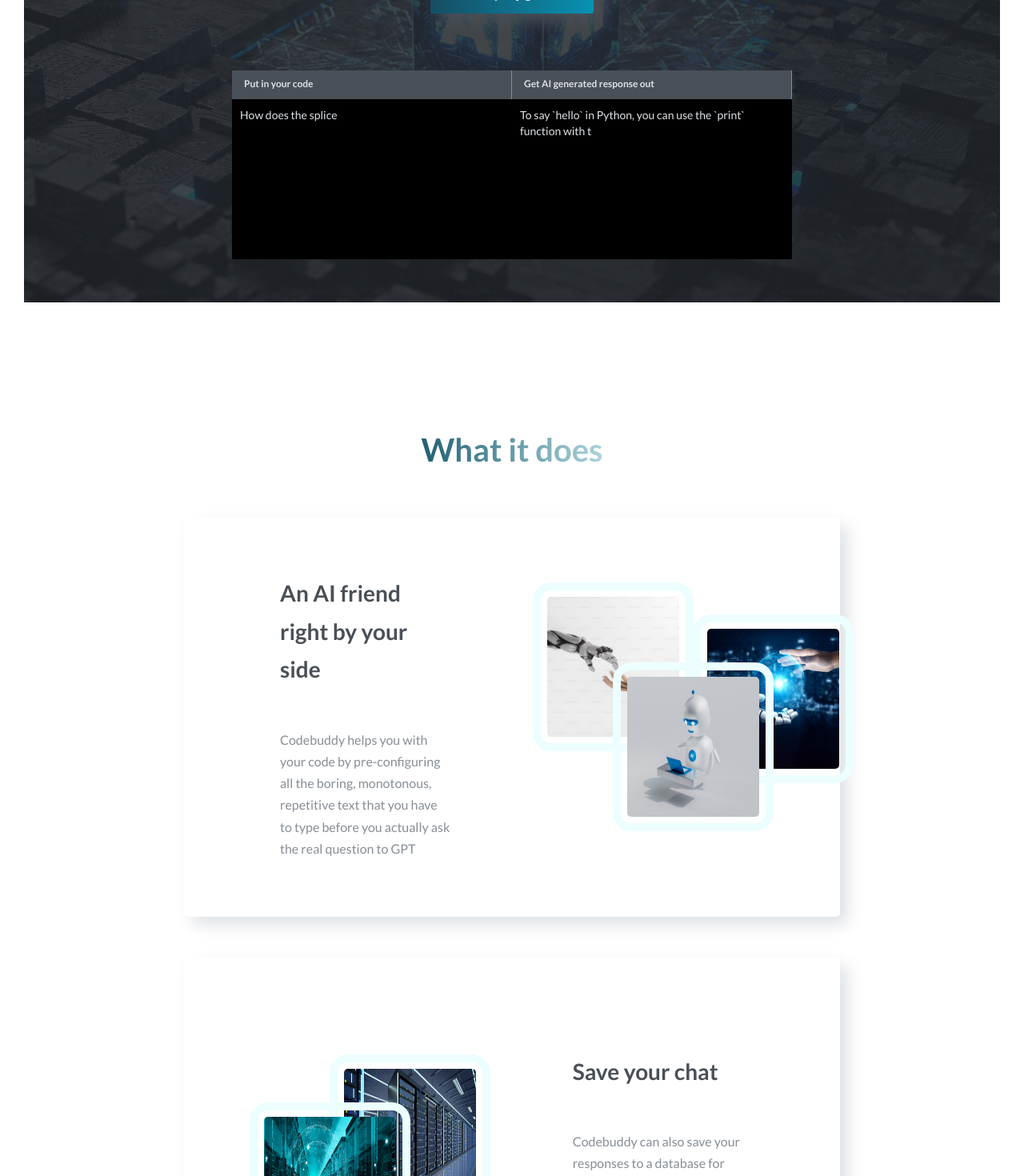
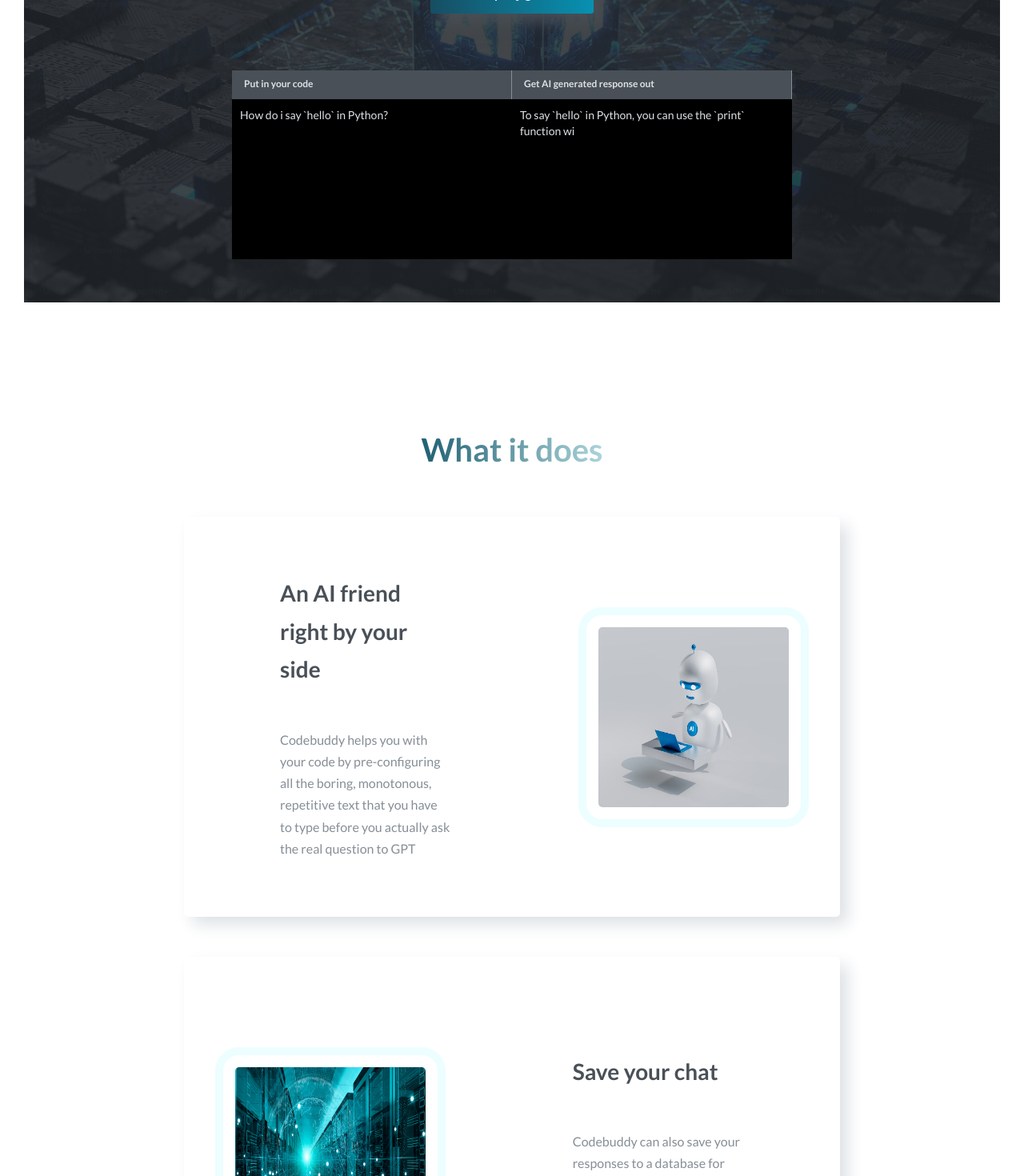
Before and after one commit to MichaelSukkiSong/Codebuddy, a React (Create React App) app in the folder codebuddy_client/: page / in a window 1280 px wide. Shown: the part 380-1850 px from the top of the page at 80% size. Built offline with nearby package versions, Linux system fonts and the light colour scheme; no server answers.

Commit message:
changed landing page pic to one and made it responsive

```diff
--- a/codebuddy_client/src/pages/LandingPage.js
+++ b/codebuddy_client/src/pages/LandingPage.js
@@ -3,10 +3,7 @@
 import Typewriter from 'typewriter-effect';
 import Footer from '../components/Footer';
 import aboutImage1 from '../images/photo-1684369175833-4b445ad6bfb5.jpg';
-import aboutImage1_1 from '../images/3fd76d777b1ae60a79ff62695db9f38f.jpeg';
-import aboutImage1_2 from '../images/premium_photo-1680608979589-e9349ed066d5.jpg';
 import aboutImage2 from '../images/data-center-network-3wz76kas9x1nwy42.jpeg';
-import aboutImage2_1 from '../images/Data Center.jpeg';
 
 const LandingPage = () => {
   return (
@@ -41,19 +38,10 @@
                     'How could i make the code more efficient?',
                     'Show me a useful API that I can use to build a space related personal project',
                     'How do you write test code? ',
-                    `Change this code to an another language.
-
-                    class OpenAI {
-                      static getInstance() {
-                        return new OpenAI({
-                          apiKey: keys.openaiApiKey,
-                        });
-                      }
-                      `,
                   ],
                   autoStart: true,
                   loop: false,
-                  pauseFor: 4500,
+                  pauseFor: 5500,
                   deleteSpeed: 1,
                   delay: 10,
                 }}
@@ -70,8 +58,8 @@
               <Typewriter
                 options={{
                   strings: [
-                    'To say `hello` in Python, you can use the `print` function with the string `Hello` inside parentheses...',
-                    'The syntax of the splice method is as follows...splice(start, deleteCount)...',
+                    'To say `hello` in Python, you can use the `print` function with the string `Hello` inside parentheses.',
+                    'In JavaScript, there is no built-in splice method for strings. However, there is a splice method for arrays. The splice method is used to modify an array by adding or removing elements from it.',
                     'There is a small typo in your code. Instead of `csonsole.log`, it should be `console.log`...',
                     `Here is one way to implement a stack using three queues in JavaScript:
 
@@ -82,17 +70,9 @@
     this.queue3 = [];
   }
 } ...`,
-                    '1. Use efficient data structures: Ensure you are using the appropriate data structures for your code...',
-                    'NASA API provides a range of space-related data that can be useful for your project...',
-                    'To write test code, you can use a testing framework/library like JUnit for Java or PyTest for Python...',
-                    `class OpenAI:
-    @staticmethod
-    def getInstance():
-        return OpenAI(keys.openaiApiKey)
-
-    def __init__(self, config):
-        self.configuration = Configuration(config)
-        self.openai = OpenAIApi(self.configuration)`,
+                    '1. Use Proper Data Structures: Choose the right data structures for your specific needs. 2. Minimize DOM Manipulation: DOM manipulation is often a performance bottleneck. ',
+                    'Certainly! One exciting space-related API you can use for personal projects is the NASA API (Application Programming Interface). NASA provides a variety of APIs that allow you to access a wealth of space-related data and imagery.',
+                    '1. Choose a Testing Framework: Select a testing framework compatible with your programming language (e.g., Jest for JavaScript, pytest for Python). 2. Write Test Cases: 3. Run Your Tests',
                   ],
                   autoStart: true,
                   loop: false,
@@ -124,16 +104,6 @@
                   src={aboutImage1}
                   alt="about image1"
                 />
-                <img
-                  className="section__about--image-2"
-                  src={aboutImage1_1}
-                  alt="about image1_1"
-                />
-                <img
-                  className="section__about--image-3"
-                  src={aboutImage1_2}
-                  alt="about image1_2"
-                />
               </div>
             </div>
           </div>
@@ -144,11 +114,6 @@
                   src={aboutImage2}
                   alt="about image2"
                   className="section__about--image-1"
-                />
-                <img
-                  src={aboutImage2_1}
-                  alt="about image2_1"
-                  className="section__about--image-2"
                 />
               </div>
             </div>
--- a/codebuddy_client/src/pages/LandingPage.scss
+++ b/codebuddy_client/src/pages/LandingPage.scss
@@ -218,58 +218,22 @@
     position: relative;
     width: 100%;
     height: 100%;
+    // background-color: antiquewhite;
 
     & > img {
-      width: 45%;
-      height: 35%;
+      width: 65%;
+      height: 45%;
       outline: 1rem solid variables.$color-primary-0;
-      outline-offset: 8px;
+      outline-offset: 1.5rem;
       border-radius: 5px;
     }
 
     &-1 {
-      top: 20rem;
-      left: 10rem;
-      position: absolute;
       z-index: 10;
-      transition: all 0.4s;
+      transition: all 0.2s;
 
       &:hover {
         transform: translateY(-5px);
-      }
-    }
-    &-2 {
-      top: 14rem;
-      left: 20rem;
-      position: absolute;
-      z-index: 8;
-      transition: all 0.4s;
-
-      @include mixins.respond(tab-land) {
-        top: 16rem;
-        left: 8rem;
-      }
-
-      &:hover {
-        transform: translateY(-5px);
-        z-index: 999;
-      }
-    }
-    &-3 {
-      top: 10rem;
-      left: 0rem;
-      position: absolute;
-      z-index: 6;
-      transition: all 0.4s;
-
-      @include mixins.respond(tab-land) {
-        top: 12rem;
-        left: 6rem;
-      }
-
-      &:hover {
-        transform: translateY(-5px);
-        z-index: 999;
       }
     }
   }
```
